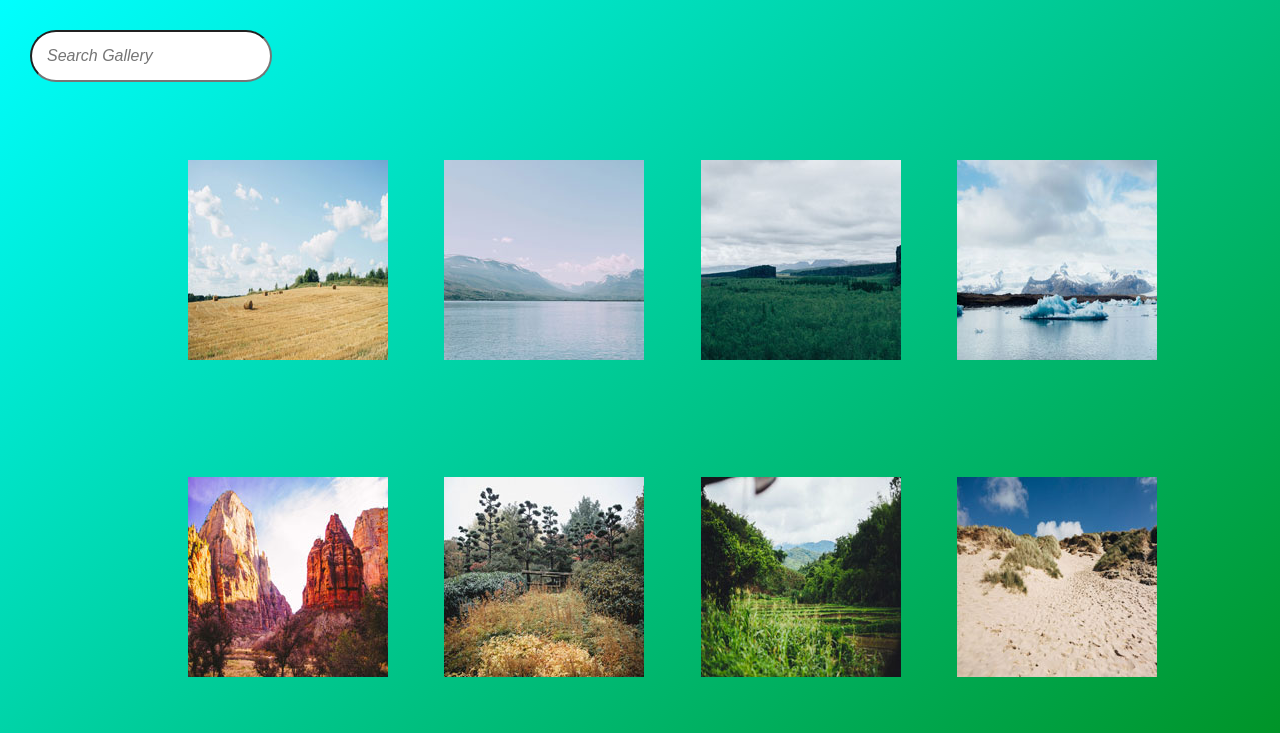
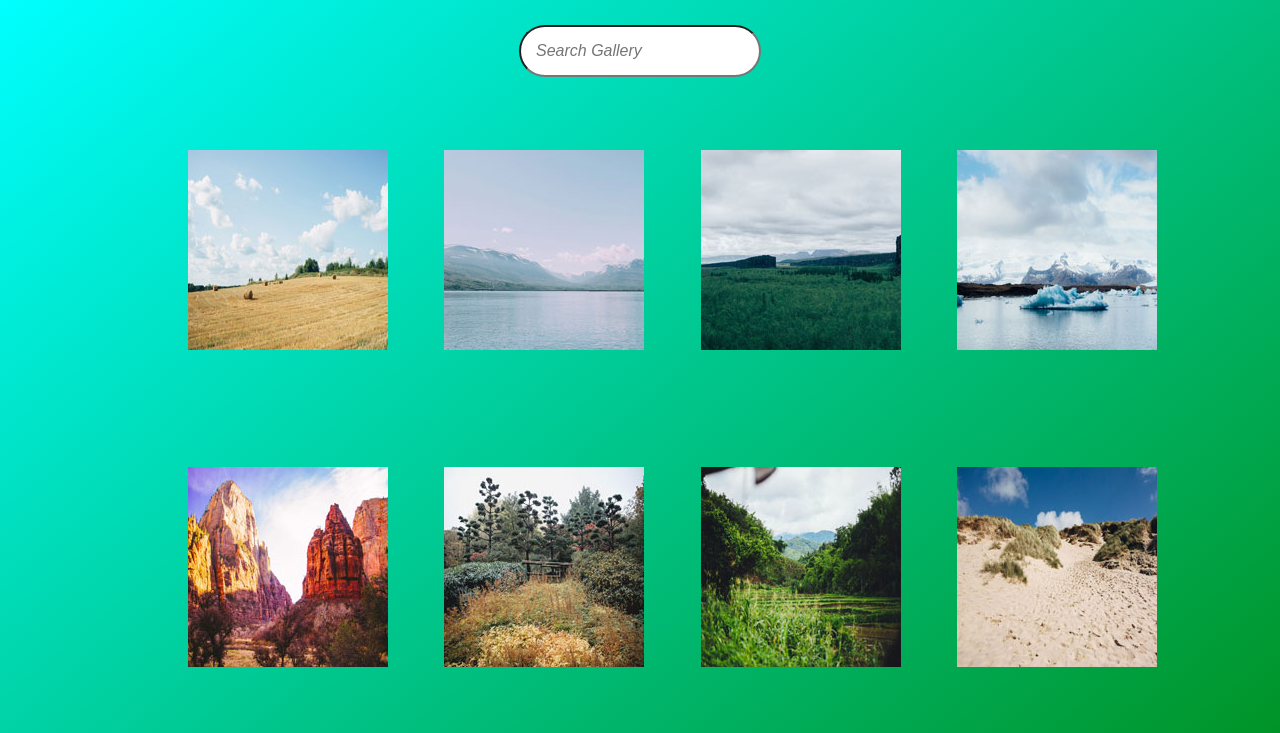
Before and after one commit to fortrobinson/Unit5_project1.00, a plain HTML site: page photo_gallery_v5/index.html in a window 1280 px wide. Shown: the top 733 px of the page. Drawn offline with Linux system fonts and the light colour scheme.

Commit message:
Update styles.css

```diff
--- a/photo_gallery_v5/css/styles.css
+++ b/photo_gallery_v5/css/styles.css
@@ -10,6 +10,8 @@ body {
 }
 
 .searchPhoto {
+  display: block;
+  margin: 0 auto;
   padding: 15px;
   border-radius: 2em;
   font-style: oblique;
@@ -26,7 +28,7 @@ p {
 }
 
 nav {
-  margin: 30px;
+  margin: 25px auto;
 }
 
 /*a {
```
